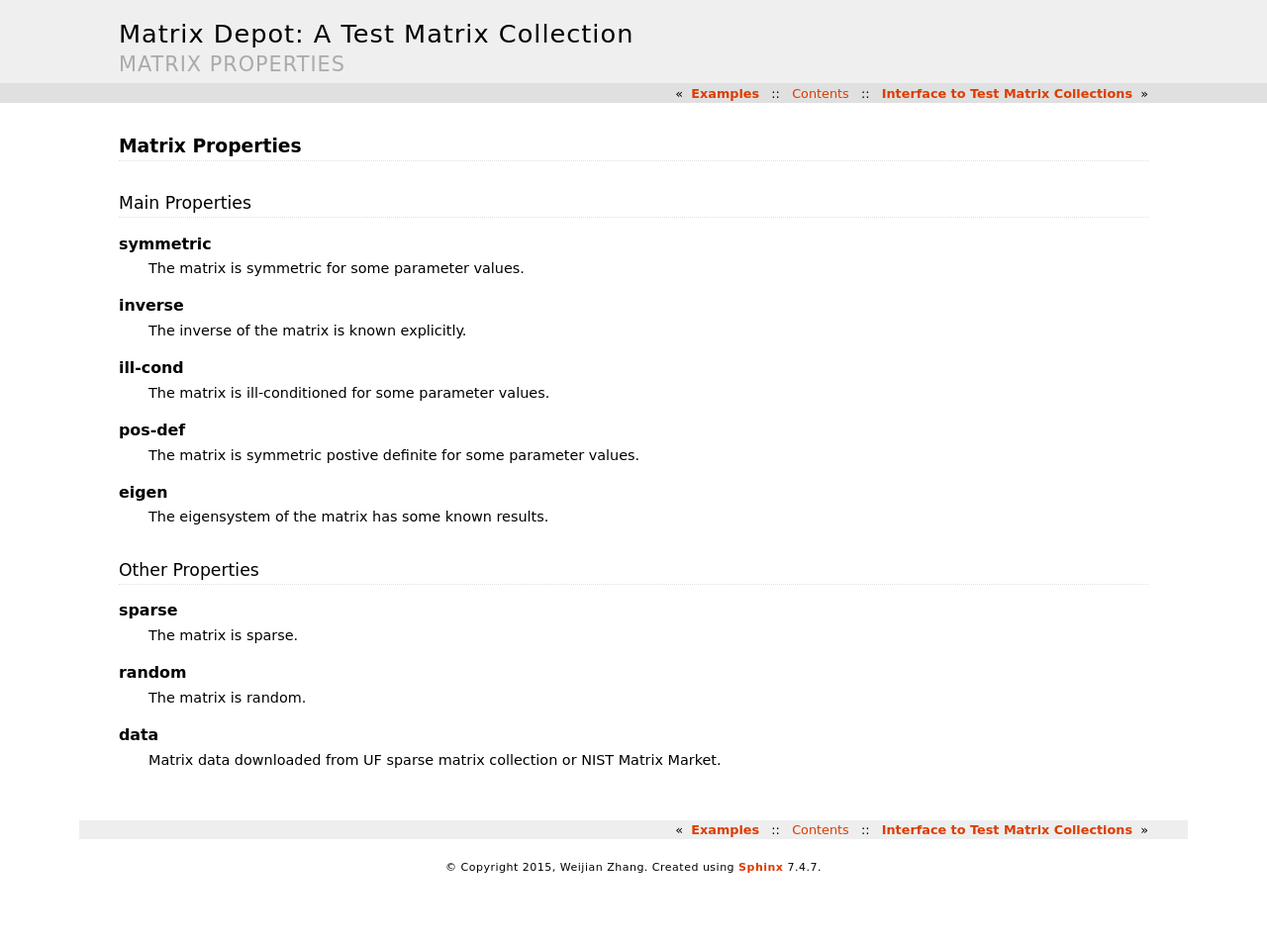
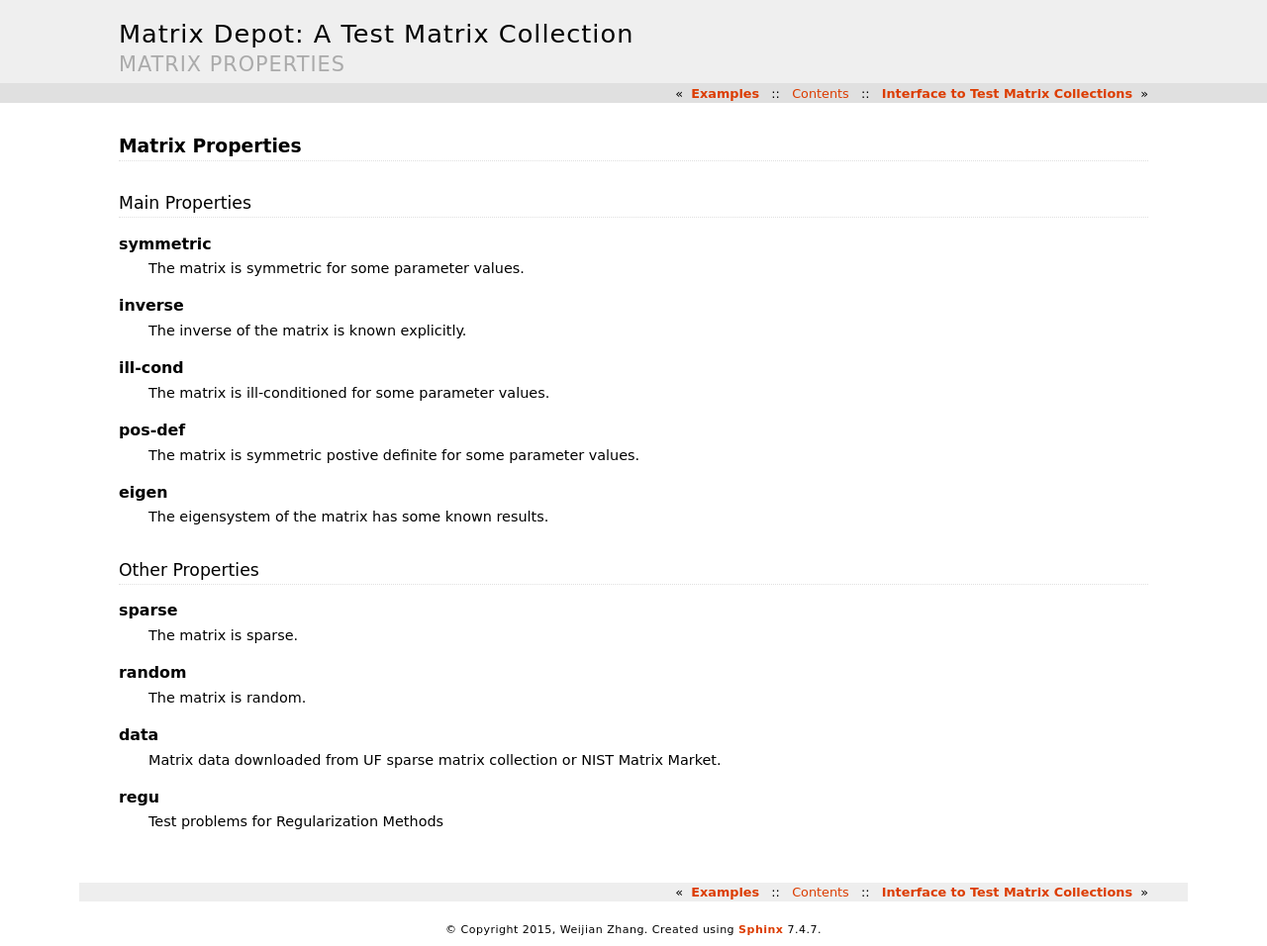
Before and after one commit to JuliaLinearAlgebra/MatrixDepot.jl, a Sphinx documentation site: the page built from doc/properties.rst, in a window 1280 px wide. Shown: the whole page at 99% size. Built offline with Sphinx 7.4.7, drawn with Linux system fonts in a browser that asks for light colours; before the commit the page ends 900 px from its top, so only the background shows below that.

```diff
--- a/doc/properties.rst
+++ b/doc/properties.rst
@@ -38,3 +38,6 @@
    data
       Matrix data downloaded from UF sparse matrix collection or
       NIST Matrix Market.
+
+   regu
+      Test problems for Regularization Methods
--- a/doc/regu.rst
+++ b/doc/regu.rst
@@ -1,7 +1,7 @@
 .. _regu:
 
-Test Problems for Regularization Method
-=======================================
+Test Problems for Regularization Methods
+========================================
 
 A Fredholm integral equation of the first kind (in 1-dimensional) can
 be written as
```
Also changed, not shown: 3 other files.
